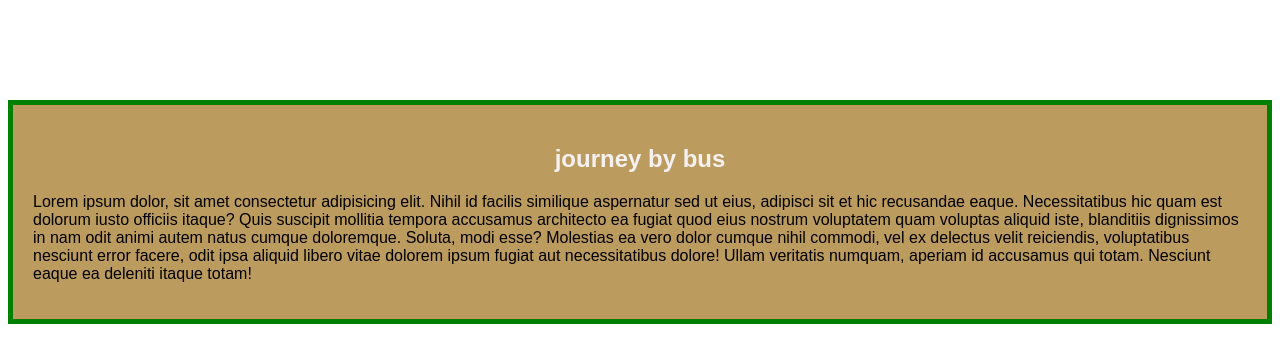
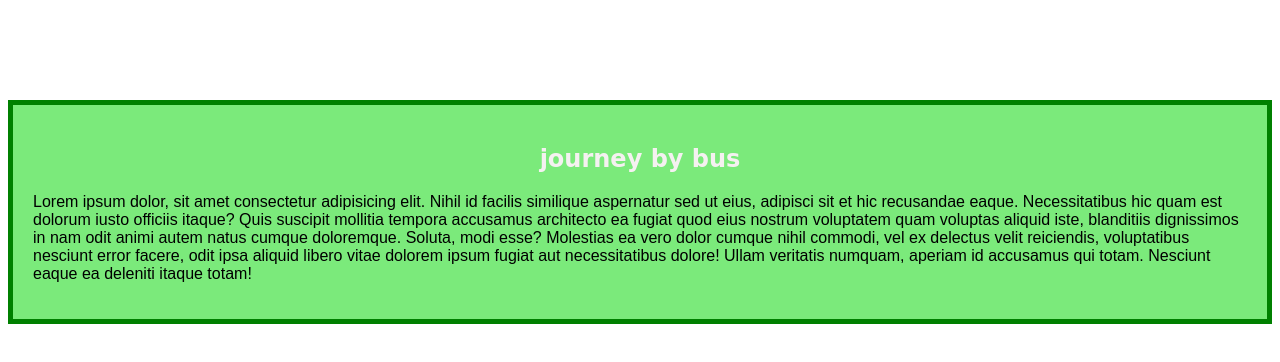
Before and after one commit to salma-Isalm/JS-Recap-And-Basic-Es6-Es5, a plain HTML site: page index.html in a window 1280 px wide. Drawn offline with Linux system fonts and the light colour scheme.

Commit message:
add extension file

```diff
--- a/index.html
+++ b/index.html
@@ -12,12 +12,13 @@
         margin-top: 100px;
         font-style:bold;
         font-family: sans-serif;
-        background-color: rgb(188, 155, 95);
+        background-color: rgb(123, 234, 123) ;
 
     }
     h2{
         text-align: center;
         color: rgb(245, 241, 241);
+        font-family:cursive;
     }
 </style>
 <body>
```
